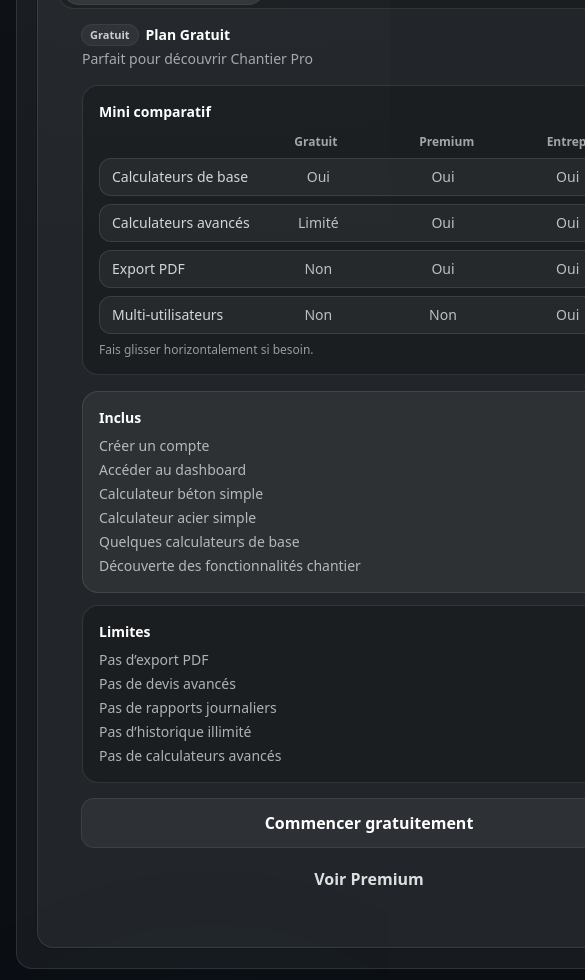
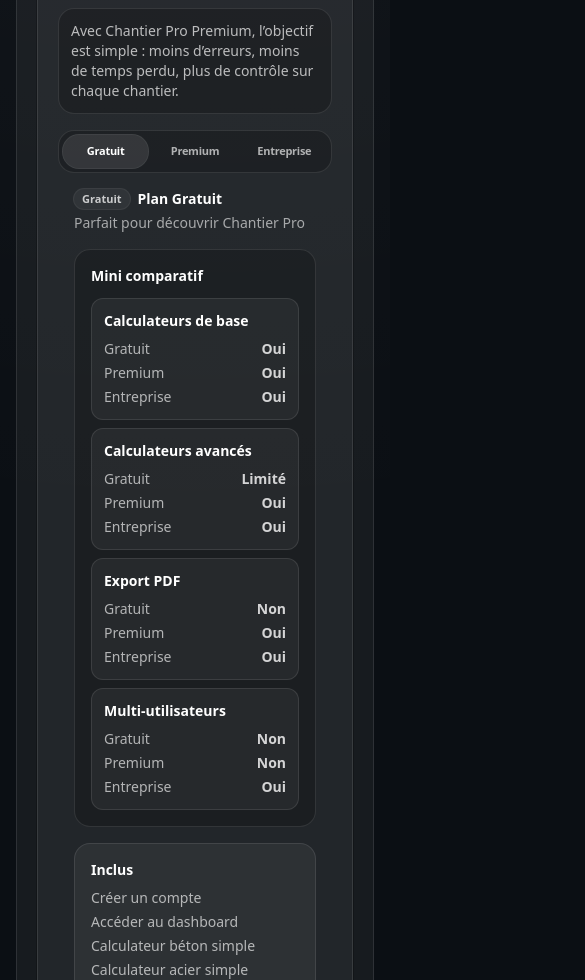
Before and after one commit to karlprime76-debug/chantier-pro, a Next.js app: page / in a window 390 px wide. Shown: the part 1020-2000 px from the top of the page, 585 px wide, since content can reach past the window. Built offline with nearby package versions, Linux system fonts and the light colour scheme; no server answers.

Commit message:
fix(ui): prevent mobile overflow in plan comparison

```diff
--- a/src/app/pricing/page.tsx
+++ b/src/app/pricing/page.tsx
@@ -70,7 +70,56 @@
 
           <div className="mt-6 rounded-2xl border border-white/10 bg-black/20 p-4">
             <div className="text-sm font-bold text-white">Comparatif rapide</div>
-            <div className="mt-3 overflow-x-auto">
+
+            <div className="mt-3 grid gap-2 sm:hidden">
+              <div className="rounded-xl border border-white/10 bg-white/5 p-3">
+                <div className="text-sm font-bold text-white">Calculateurs de base</div>
+                <div className="mt-2 grid gap-1 text-sm text-white/65">
+                  <div className="flex items-center justify-between gap-3"><span>Gratuit</span><span className="font-semibold text-white/80">Oui</span></div>
+                  <div className="flex items-center justify-between gap-3"><span>Premium</span><span className="font-semibold text-white/80">Oui</span></div>
+                  <div className="flex items-center justify-between gap-3"><span>Entreprise</span><span className="font-semibold text-white/80">Oui</span></div>
+                </div>
+              </div>
+
+              <div className="rounded-xl border border-white/10 bg-white/5 p-3">
+                <div className="text-sm font-bold text-white">Calculateurs avancés</div>
+                <div className="mt-2 grid gap-1 text-sm text-white/65">
+                  <div className="flex items-center justify-between gap-3"><span>Gratuit</span><span className="font-semibold text-white/80">Limité</span></div>
+                  <div className="flex items-center justify-between gap-3"><span>Premium</span><span className="font-semibold text-white/80">Oui</span></div>
+                  <div className="flex items-center justify-between gap-3"><span>Entreprise</span><span className="font-semibold text-white/80">Oui</span></div>
+                </div>
+              </div>
+
+              <div className="rounded-xl border border-white/10 bg-white/5 p-3">
+                <div className="text-sm font-bold text-white">Sauvegarde des calculs</div>
+                <div className="mt-2 grid gap-1 text-sm text-white/65">
+                  <div className="flex items-center justify-between gap-3"><span>Gratuit</span><span className="font-semibold text-white/80">Limité</span></div>
+                  <div className="flex items-center justify-between gap-3"><span>Premium</span><span className="font-semibold text-white/80">Oui</span></div>
+                  <div className="flex items-center justify-between gap-3"><span>Entreprise</span><span className="font-semibold text-white/80">Oui</span></div>
+                </div>
+              </div>
+
+              <div className="rounded-xl border border-white/10 bg-white/5 p-3">
+                <div className="text-sm font-bold text-white">Exports & documents</div>
+                <div className="mt-2 grid gap-1 text-sm text-white/65">
+                  <div className="flex items-center justify-between gap-3"><span>Export PDF</span><span className="font-semibold text-white/80">Premium/Entreprise (bientôt)</span></div>
+                  <div className="flex items-center justify-between gap-3"><span>Export Excel</span><span className="font-semibold text-white/80">Entreprise</span></div>
+                  <div className="flex items-center justify-between gap-3"><span>Devis depuis les calculs</span><span className="font-semibold text-white/80">Premium/Entreprise (bientôt)</span></div>
+                </div>
+              </div>
+
+              <div className="rounded-xl border border-white/10 bg-white/5 p-3">
+                <div className="text-sm font-bold text-white">Suivi & équipe</div>
+                <div className="mt-2 grid gap-1 text-sm text-white/65">
+                  <div className="flex items-center justify-between gap-3"><span>Rapports journaliers</span><span className="font-semibold text-white/80">Premium/Entreprise</span></div>
+                  <div className="flex items-center justify-between gap-3"><span>Budget / dépenses</span><span className="font-semibold text-white/80">Premium/Entreprise</span></div>
+                  <div className="flex items-center justify-between gap-3"><span>Multi-utilisateurs</span><span className="font-semibold text-white/80">Entreprise</span></div>
+                  <div className="flex items-center justify-between gap-3"><span>Support prioritaire</span><span className="font-semibold text-white/80">Premium/Entreprise</span></div>
+                </div>
+              </div>
+            </div>
+
+            <div className="mt-3 hidden overflow-x-auto sm:block">
               <div className="min-w-[680px]">
                 <div className="grid grid-cols-[1.4fr_1fr_1fr_1fr] gap-2 text-xs font-bold text-white/60">
                   <div />
@@ -142,7 +191,6 @@
                 </div>
               </div>
             </div>
-            <div className="mt-2 text-xs text-white/55">Fais glisser horizontalement si besoin.</div>
           </div>
 
           <div className="mt-6 rounded-2xl border border-white/10 bg-white/5 p-4 text-sm text-white/60">
--- a/src/components/subscription/PlanTabs.tsx
+++ b/src/components/subscription/PlanTabs.tsx
@@ -28,7 +28,7 @@
   const activeTab = useMemo(() => TABS.find((t) => t.key === active) ?? TABS[0], [active]);
 
   return (
-    <Card>
+    <Card className="w-full max-w-full overflow-hidden">
       <CardHeader>
         <div className="grid gap-3">
           <div className="flex items-start justify-between gap-3">
@@ -46,8 +46,8 @@
           </div>
         </div>
 
-        <div className="mt-4 rounded-2xl border border-white/10 bg-black/20 p-1">
-          <div className="grid grid-cols-3 gap-1">
+        <div className="mt-4 w-full max-w-full rounded-2xl border border-white/10 bg-black/20 p-1">
+          <div className="grid w-full grid-cols-3 gap-1">
             {TABS.map((t) => {
               const isActive = t.key === active;
               return (
@@ -56,7 +56,7 @@
                   type="button"
                   onClick={() => setActive(t.key)}
                   className={cn(
-                    "rounded-2xl px-2 py-2 text-[11px] font-extrabold tracking-tight transition sm:px-3 sm:text-xs",
+                    "min-w-0 rounded-2xl px-2 py-2 text-[11px] font-extrabold tracking-tight transition sm:px-3 sm:text-xs",
                     isActive
                       ? "bg-white/10 text-white ring-1 ring-white/15"
                       : "text-white/65 hover:bg-white/5 hover:text-white",
@@ -70,7 +70,7 @@
         </div>
       </CardHeader>
 
-      <div className="px-6 pb-6">
+      <div className="px-4 pb-5 sm:px-6 sm:pb-6">
         {active === "free" ? (
           <div className="grid gap-4">
             <div>
@@ -83,7 +83,46 @@
 
             <div className="rounded-2xl border border-white/10 bg-black/20 p-4">
               <div className="text-sm font-bold text-white">Mini comparatif</div>
-              <div className="mt-3 overflow-x-auto">
+
+              <div className="mt-3 grid gap-2 sm:hidden">
+                <div className="rounded-xl border border-white/10 bg-white/5 p-3">
+                  <div className="text-sm font-bold text-white">Calculateurs de base</div>
+                  <div className="mt-2 grid gap-1 text-sm text-white/65">
+                    <div className="flex items-center justify-between gap-3"><span>Gratuit</span><span className="font-semibold text-white/80">Oui</span></div>
+                    <div className="flex items-center justify-between gap-3"><span>Premium</span><span className="font-semibold text-white/80">Oui</span></div>
+                    <div className="flex items-center justify-between gap-3"><span>Entreprise</span><span className="font-semibold text-white/80">Oui</span></div>
+                  </div>
+                </div>
+
+                <div className="rounded-xl border border-white/10 bg-white/5 p-3">
+                  <div className="text-sm font-bold text-white">Calculateurs avancés</div>
+                  <div className="mt-2 grid gap-1 text-sm text-white/65">
+                    <div className="flex items-center justify-between gap-3"><span>Gratuit</span><span className="font-semibold text-white/80">Limité</span></div>
+                    <div className="flex items-center justify-between gap-3"><span>Premium</span><span className="font-semibold text-white/80">Oui</span></div>
+                    <div className="flex items-center justify-between gap-3"><span>Entreprise</span><span className="font-semibold text-white/80">Oui</span></div>
+                  </div>
+                </div>
+
+                <div className="rounded-xl border border-white/10 bg-white/5 p-3">
+                  <div className="text-sm font-bold text-white">Export PDF</div>
+                  <div className="mt-2 grid gap-1 text-sm text-white/65">
+                    <div className="flex items-center justify-between gap-3"><span>Gratuit</span><span className="font-semibold text-white/80">Non</span></div>
+                    <div className="flex items-center justify-between gap-3"><span>Premium</span><span className="font-semibold text-white/80">Oui</span></div>
+                    <div className="flex items-center justify-between gap-3"><span>Entreprise</span><span className="font-semibold text-white/80">Oui</span></div>
+                  </div>
+                </div>
+
+                <div className="rounded-xl border border-white/10 bg-white/5 p-3">
+                  <div className="text-sm font-bold text-white">Multi-utilisateurs</div>
+                  <div className="mt-2 grid gap-1 text-sm text-white/65">
+                    <div className="flex items-center justify-between gap-3"><span>Gratuit</span><span className="font-semibold text-white/80">Non</span></div>
+                    <div className="flex items-center justify-between gap-3"><span>Premium</span><span className="font-semibold text-white/80">Non</span></div>
+                    <div className="flex items-center justify-between gap-3"><span>Entreprise</span><span className="font-semibold text-white/80">Oui</span></div>
+                  </div>
+                </div>
+              </div>
+
+              <div className="mt-3 hidden overflow-x-auto sm:block">
                 <div className="min-w-[540px]">
                   <div className="grid grid-cols-[1.2fr_1fr_1fr_1fr] gap-2 text-xs font-bold text-white/60">
                     <div />
@@ -119,7 +158,6 @@
                   </div>
                 </div>
               </div>
-              <div className="mt-2 text-xs text-white/55">Fais glisser horizontalement si besoin.</div>
             </div>
 
             <div className="grid gap-3 sm:grid-cols-2">
```
